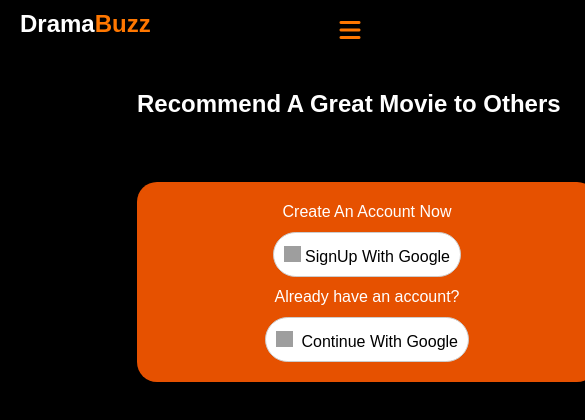
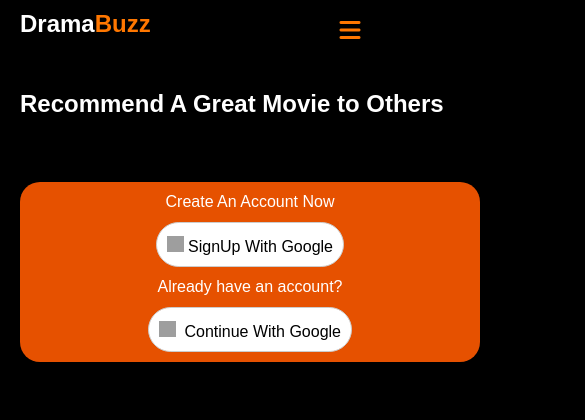
Before and after one commit to patricklusaya/drama-buzz, a React (Create React App) app: page /auth in a window 390 px wide. Shown: the top 420 px of the page, 585 px wide, since content can reach past the window. Built offline with nearby package versions, Linux system fonts and the light colour scheme; no server answers; grey boxes are pictures that could not be loaded.

Commit message:
more updates

```diff
--- a/src/App.css
+++ b/src/App.css
@@ -856,7 +856,21 @@
 
 }
 .allRecomendations{
-  margin-left: 20px;
+  margin-left: 10px;
+}
+.auth{
+  margin-left: 0%;
+}
+.center-buttons {
+
+  display: flex;
+  flex-direction: column;
+  align-items: center;
+  justify-content: center;
+  margin-top: 14%;
+  background-color: #e65100;
+  padding: 10px;
+  border-radius: 20px;
 }
 
 }
```
